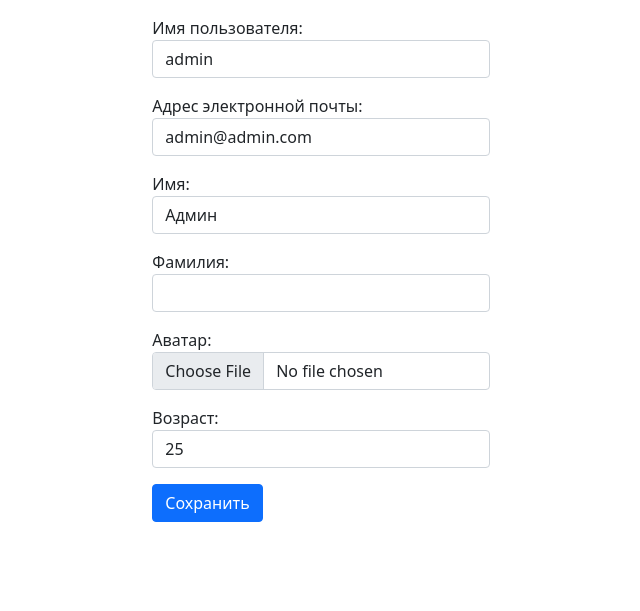
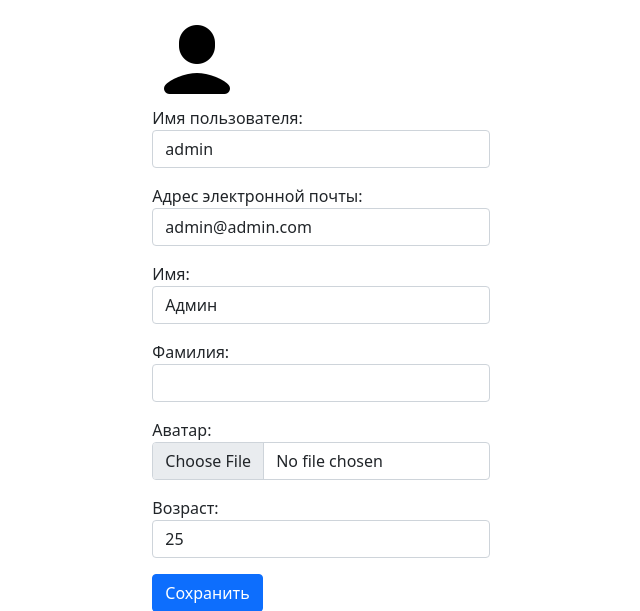
Before and after one commit to MashinaSSokom/GB_django, a Django app: page /auth/edit/ in a window 1280 px wide. Shown: the top 611 px of the page, without its empty margins (319-959 px from the left). Run offline with Django 3.2, Linux system fonts and the light colour scheme; a user stored in the database is signed in.

Commit message:
add default avatar

```diff
--- a/app/authapp/templates/edit.html
+++ b/app/authapp/templates/edit.html
@@ -2,6 +2,7 @@
 {% load static %}
 
 {% block content %}
+            <img src="/media/{{ user.avatar|default:'default_avatar.png' }}" alt="" style="width: 90px; height: 90px" >
             <form class="form-horizontal" action="{% url 'auth:edit' %}" method="POST" enctype="multipart/form-data">
                 {% csrf_token %}
                 {{ edit_form.as_p }}
```
Also changed, not shown: app/db.sqlite3 (deleted), app/media/default_avatar.png (added), app/media/users_avatars/Чистяков.jpg (added).
